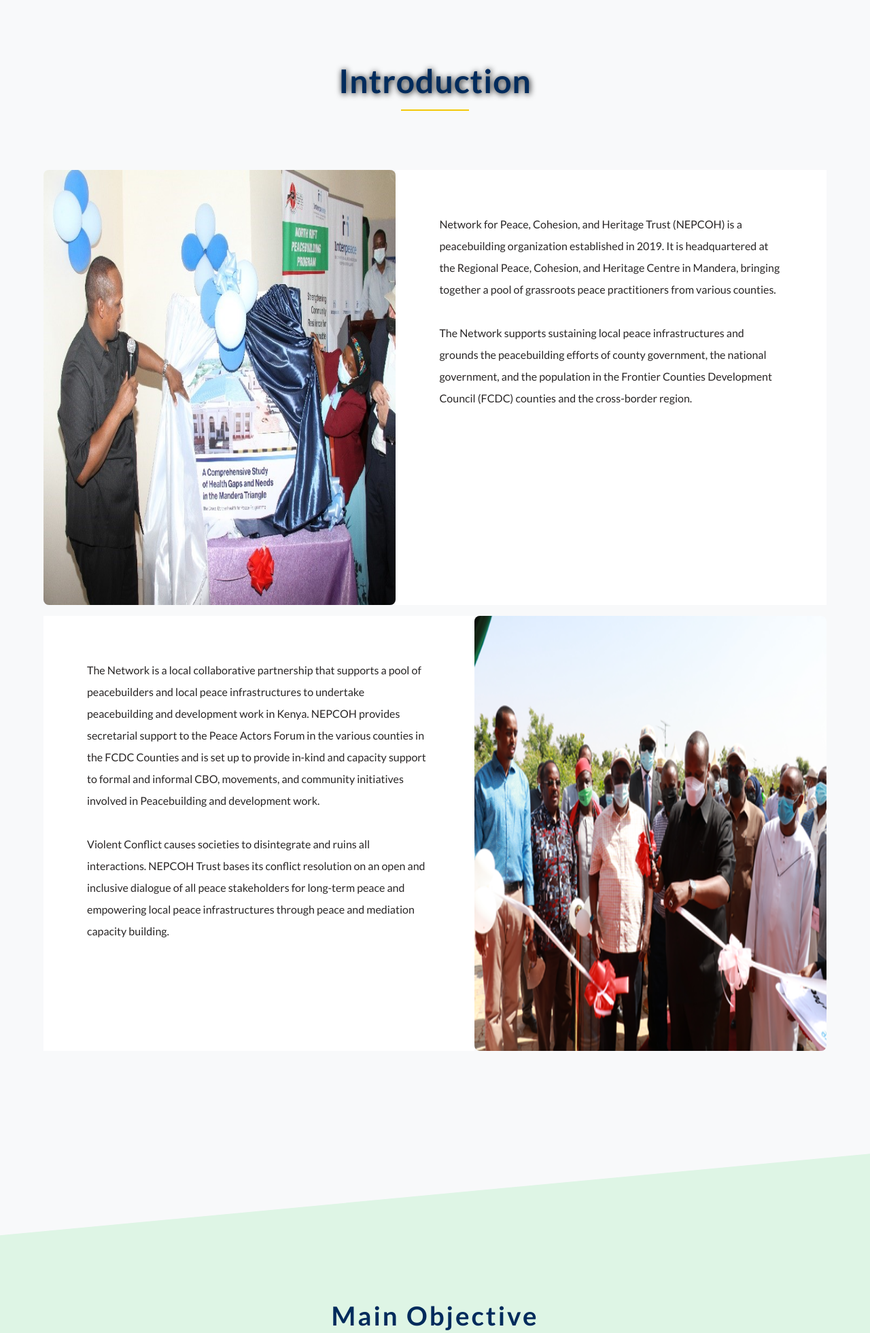
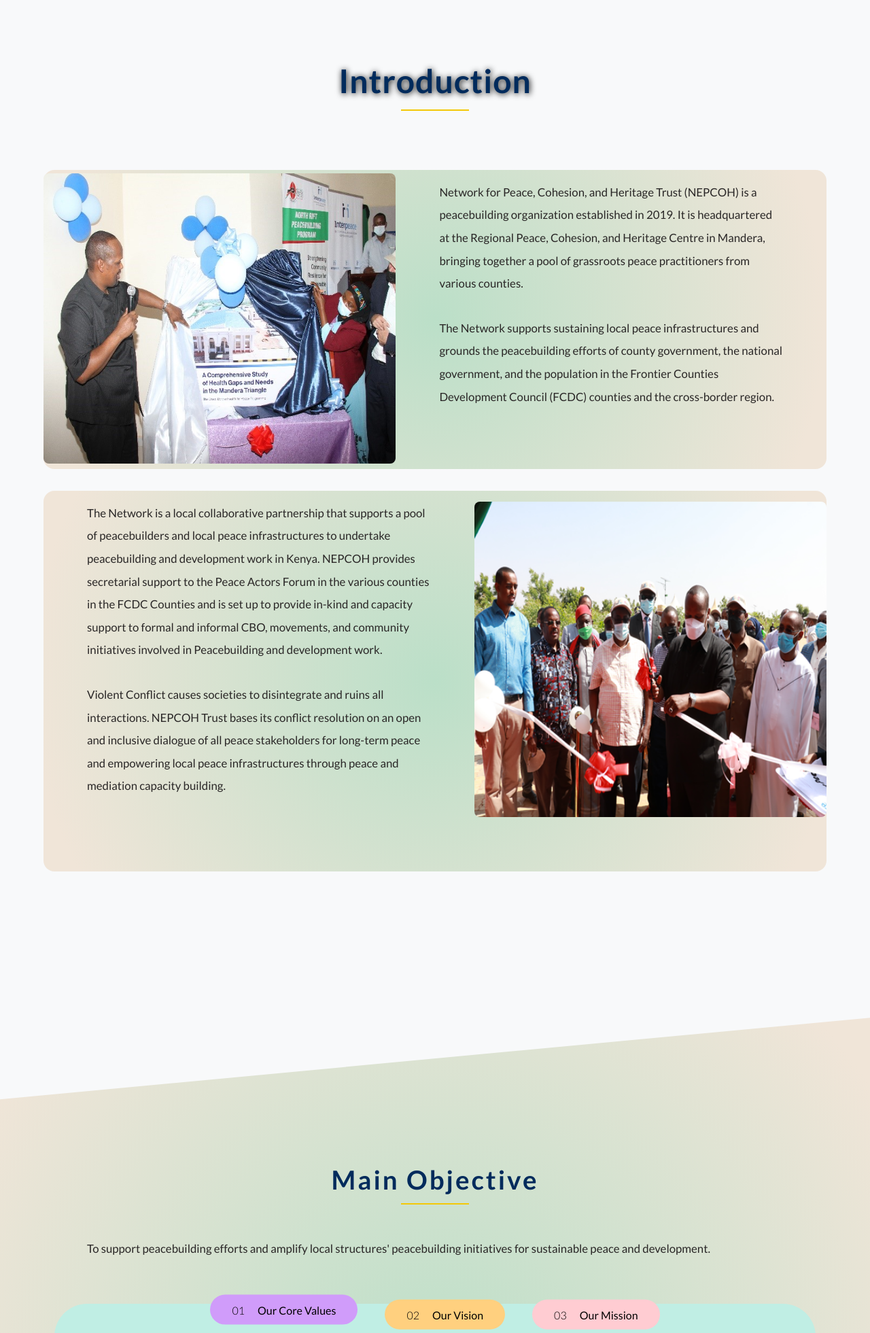
Before and after one commit to Teddykavooh/Interpeace-Project, a PHP site: page / in a window 1280 px wide. Shown: the part 850-2811 px from the top of the page at 68% size. Run offline with PHP 8.4, Linux system fonts and the light colour scheme; some libraries are stand-ins or nearby versions.

Commit message:
Component styling and font enhancement

```diff
--- a/css/styles.css
+++ b/css/styles.css
@@ -232,7 +232,7 @@ input[type="checkbox"] {
 
 .intro {
   margin-top: 2em;
-  height: 210vh;
+  height: 185vh;
   scroll-margin-top: 18.5vh;
   text-align: center;
   padding: 4rem;
@@ -241,19 +241,31 @@ input[type="checkbox"] {
 .intro__dataOne,
 .intro__dataTwo {
   display: flex;
-  height: 80vh;
-  margin-bottom: 1rem;
-  transition: all 2s; }
+  margin-bottom: 2rem;
+  transition: all 2s;
+  border-radius: 1rem;
+  background: #bbdfc8;
+  background: radial-gradient(circle, #bbdfc8 0%, #f0e5d8 93%); }
+
+.intro__dataOne {
+  height: 55vh; }
+
+.intro__dataTwo {
+  height: 70vh; }
 
 .intro__dataOne--textOne,
 .intro__dataTwo--textTwo {
-  padding-top: 3rem;
-  background-color: white;
   flex: 1; }
 
-.intro__dataOne--imageOne,
+.intro__dataOne--imageOne {
+  width: 45%;
+  height: 54vh;
+  padding-top: 0.3rem; }
+
 .intro__dataTwo--imageTwo {
-  width: 45%; }
+  width: 45%;
+  height: 60vh;
+  padding-top: 1rem; }
 
 .intro__dataOne img,
 .intro__dataTwo img {
@@ -303,7 +315,7 @@ input[type="checkbox"] {
   text-align: left;
   line-height: 2;
   color: #292626;
-  font-size: 1rem; }
+  font-size: 1.05rem; }
 
 .paragraph {
   padding: 1rem 4rem; }
@@ -342,7 +354,8 @@ input[type="checkbox"] {
   padding: 13rem 4rem;
   text-align: center;
   font-size: 1rem;
-  background-color: #def5e5;
+  background: #bbdfc8;
+  background: radial-gradient(circle, #bbdfc8 0%, #f0e5d8 93%);
   margin-bottom: -20vh; }
 
 .values span {
--- a/sass/_base.scss
+++ b/sass/_base.scss
@@ -19,6 +19,7 @@ body {
   // color: #444;
   font-weight: 400;
   line-height: 1.6;
+  // font-size: 62.5%;
 }
 
 // h1,
--- a/sass/_components.scss
+++ b/sass/_components.scss
@@ -3,7 +3,7 @@ $scroll-marg-size: 18.5vh;
   //   background-color: aqua;
   margin-top: 2em;
 
-  height: 210vh;
+  height: 185vh;
   scroll-margin-top: $scroll-marg-size;
   text-align: center;
   // padding: 80px;
@@ -17,22 +17,46 @@ $scroll-marg-size: 18.5vh;
   // background-color: #413f57;
 
   display: flex;
-  height: 80vh;
-  margin-bottom: 1rem;
+
+  margin-bottom: 2rem;
   transition: all 2s;
+  border-radius: 1rem;
+  background: rgb(187, 223, 200);
+  background: radial-gradient(
+    circle,
+    rgba(187, 223, 200, 1) 0%,
+    rgba(240, 229, 216, 1) 93%
+  );
+}
+.intro__dataOne {
+  height: 55vh;
+}
+.intro__dataTwo {
+  height: 70vh;
 }
 
 .intro__dataOne--textOne,
 .intro__dataTwo--textTwo {
-  padding-top: 3rem;
-  background-color: rgb(255, 255, 255);
+  // padding-top: 3rem;
+  // padding: 1rsem auto;
+  // background-color: rgb(255, 255, 255);
   // background-color: #cffffe;
   flex: 1;
 }
-.intro__dataOne--imageOne,
+.intro__dataOne--imageOne {
+  width: 45%;
+  height: 54vh;
+  padding-top: 0.3rem;
+  // padding: 0.8rem 0;
+}
+
 .intro__dataTwo--imageTwo {
   width: 45%;
+  height: 60vh;
+  padding-top: 1rem;
+  // padding: 0.8rem 0;
 }
+
 .intro__dataOne,
 .intro__dataTwo {
   // background-color: #413f57;
@@ -98,7 +122,7 @@ $scroll-marg-size: 18.5vh;
   text-align: left;
   line-height: 2;
   color: rgb(41, 38, 38);
-  font-size: 1rem;
+  font-size: 1.05rem;
 }
 .paragraph {
   padding: 1rem 4rem;
@@ -140,6 +164,7 @@ $scroll-marg-size: 18.5vh;
   text-align: center;
   font-size: 1rem;
   background-color: rgb(227, 243, 243);
+
   clip-path: polygon(0 0, 100% 0, 100% 130vh, 0 100%);
   z-index: 20;
 }
@@ -163,11 +188,15 @@ $scroll-marg-size: 18.5vh;
   padding: 13rem 4rem;
   text-align: center;
   font-size: 1rem;
-  // background-color: #87dfe2;
-  background-color: #def5e5;
+
+  // background-color: #def5e5;
+  background: rgb(187, 223, 200);
+  background: radial-gradient(
+    circle,
+    rgba(187, 223, 200, 1) 0%,
+    rgba(240, 229, 216, 1) 93%
+  );
   margin-bottom: -20vh;
-  // background-color: rgb(89, 134, 165);
-  // clip-path: polygon(0 0, 100% 0, 100% 130vh, 0 100%);
 }
 
 .values span {
```
